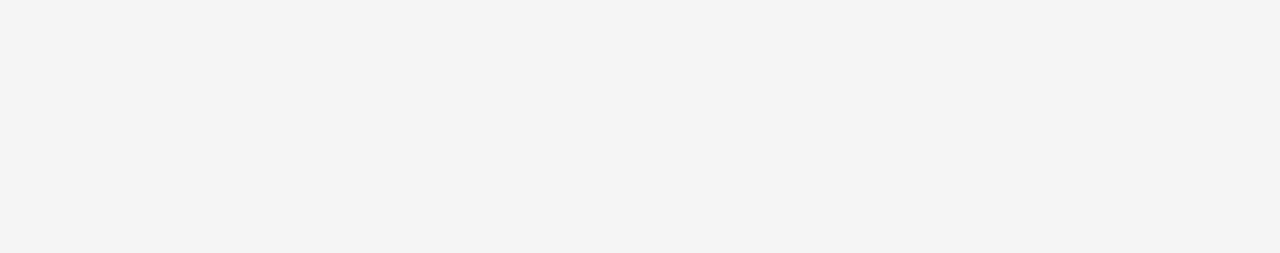
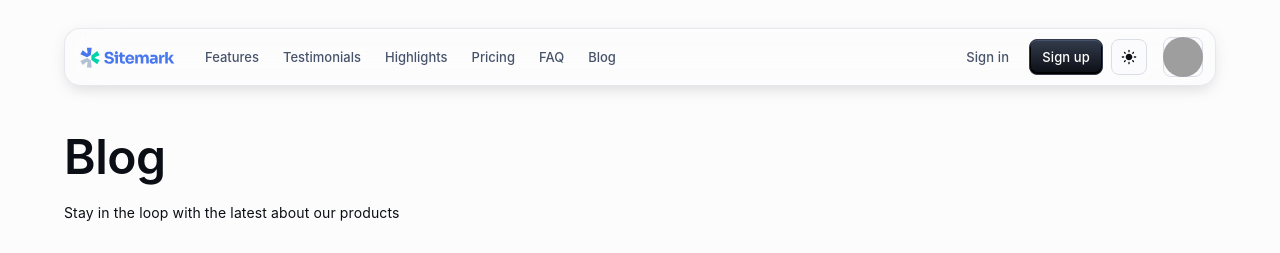
Before and after one commit to Karel95/tech-studio, a React (Vite) app: page /blog in a window 1280 px wide. Before the commit this address had no page. Shown: the top 253 px of the page. Built offline with nearby package versions, Linux system fonts and the light colour scheme; grey boxes are pictures that could not be loaded.

Commit message:
updating

```diff
--- a/src/App.tsx
+++ b/src/App.tsx
@@ -41,10 +41,10 @@ export default function App() {
         <BrowserRouter>
           <CssBaseline />
           <Routes>
-            <Route path="/" element={<Blog />} />
+            <Route path="/" element={<MarketingPage />} />
             <Route path="/checkout" element={<Checkout />} />
             <Route path="/dashboard" element={<Dashboard />} />
-            <Route path="/marketing-page" element={<MarketingPage />} />
+            <Route path="/blog" element={<Blog />} />
             <Route path="/profile" element={<JoyOrderDashboardTemplate />} />
             <Route path="/login" element={<SignIn />} />
             <Route path="/register" element={<SignUp />} />
--- a/src/components/AppAppBar.tsx
+++ b/src/components/AppAppBar.tsx
@@ -15,7 +15,6 @@ import Sitemark from "../pages/blog/components/SitemarkIcon";
 import ColorModeIconDropdown from "../pages/shared-theme/ColorModeIconDropdown";
 import UserMenu from "./header";
 import { Link } from "react-router-dom";
-
 
 const StyledToolbar = styled(Toolbar)(({ theme }) => ({
   display: "flex",
@@ -95,10 +94,22 @@ export default function AppAppBar() {
               alignItems: "center",
             }}
           >
-            <Button component={Link} to="/login" color="primary" variant="text" size="small">
+            <Button
+              component={Link}
+              to="/login"
+              color="primary"
+              variant="text"
+              size="small"
+            >
               Sign in
             </Button>
-            <Button component={Link} to='/register' color="primary" variant="contained" size="small">
+            <Button
+              component={Link}
+              to="/register"
+              color="primary"
+              variant="contained"
+              size="small"
+            >
               Sign up
             </Button>
             <ColorModeIconDropdown />
@@ -136,7 +147,7 @@ export default function AppAppBar() {
                 <MenuItem>FAQ</MenuItem>
                 <MenuItem>Blog</MenuItem>
                 <Divider sx={{ my: 3 }} />
-                <MenuItem component={Link} to='/register' >
+                <MenuItem component={Link} to="/register">
                   <Button color="primary" variant="contained" fullWidth>
                     Sign up
                   </Button>
@@ -149,7 +160,9 @@ export default function AppAppBar() {
               </Box>
             </Drawer>
           </Box>
-          <UserMenu />
+          <Box sx={{ ml: 2 }}>
+            <UserMenu />
+          </Box>
         </StyledToolbar>
       </Container>
     </AppBar>
--- a/src/components/header.tsx
+++ b/src/components/header.tsx
@@ -53,8 +53,8 @@ const UserMenu = () => {
         <MenuItem onClick={handleCloseUserMenu} component={Link} to="/dashboard">
           <Typography sx={{ textAlign: "center" }}>Dashboard</Typography>
         </MenuItem>
-        <MenuItem onClick={handleCloseUserMenu} component={Link} to="/marketing-page">
-          <Typography sx={{ textAlign: "center" }}>Marketing Page</Typography>
+        <MenuItem onClick={handleCloseUserMenu} component={Link} to="/blog">
+          <Typography sx={{ textAlign: "center" }}>Blog</Typography>
         </MenuItem>
         <MenuItem onClick={handleCloseUserMenu} component={Link} to="/profile">
           <Typography sx={{ textAlign: "center" }}>Profile</Typography>
```
